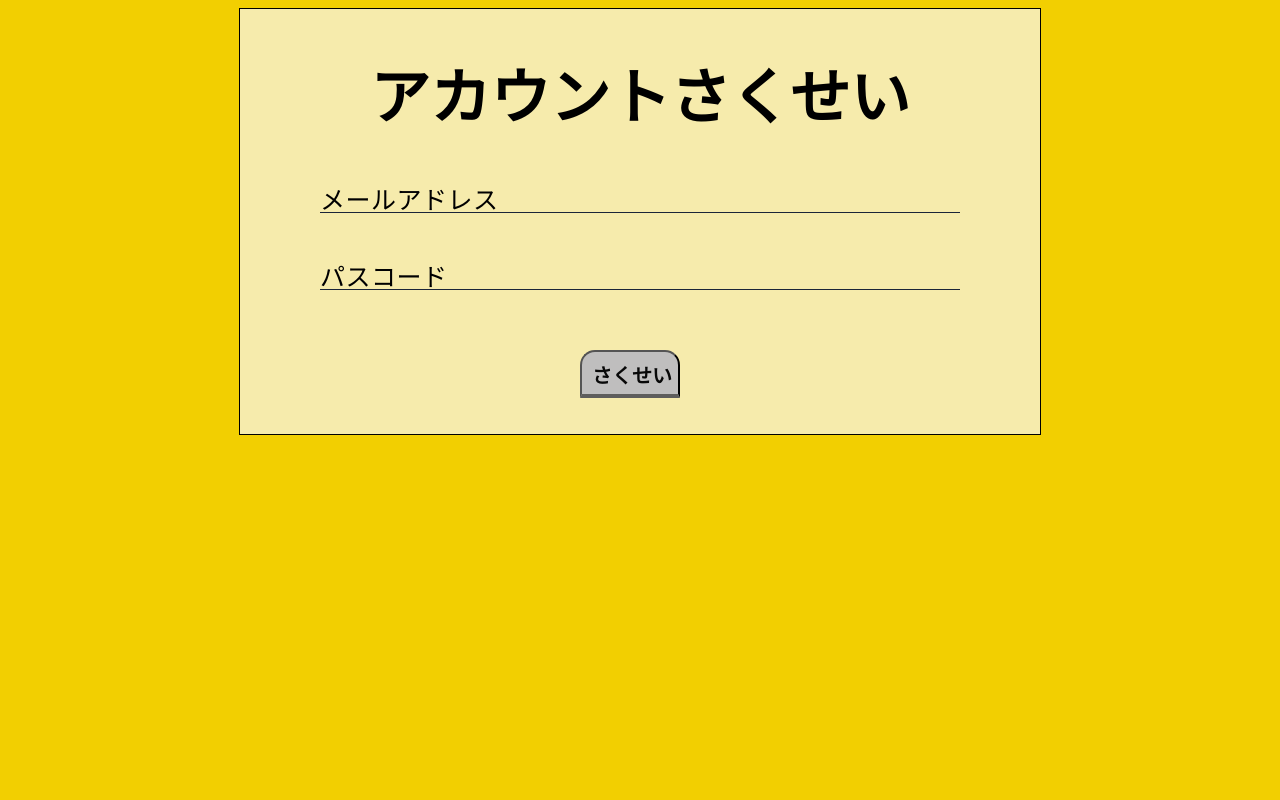
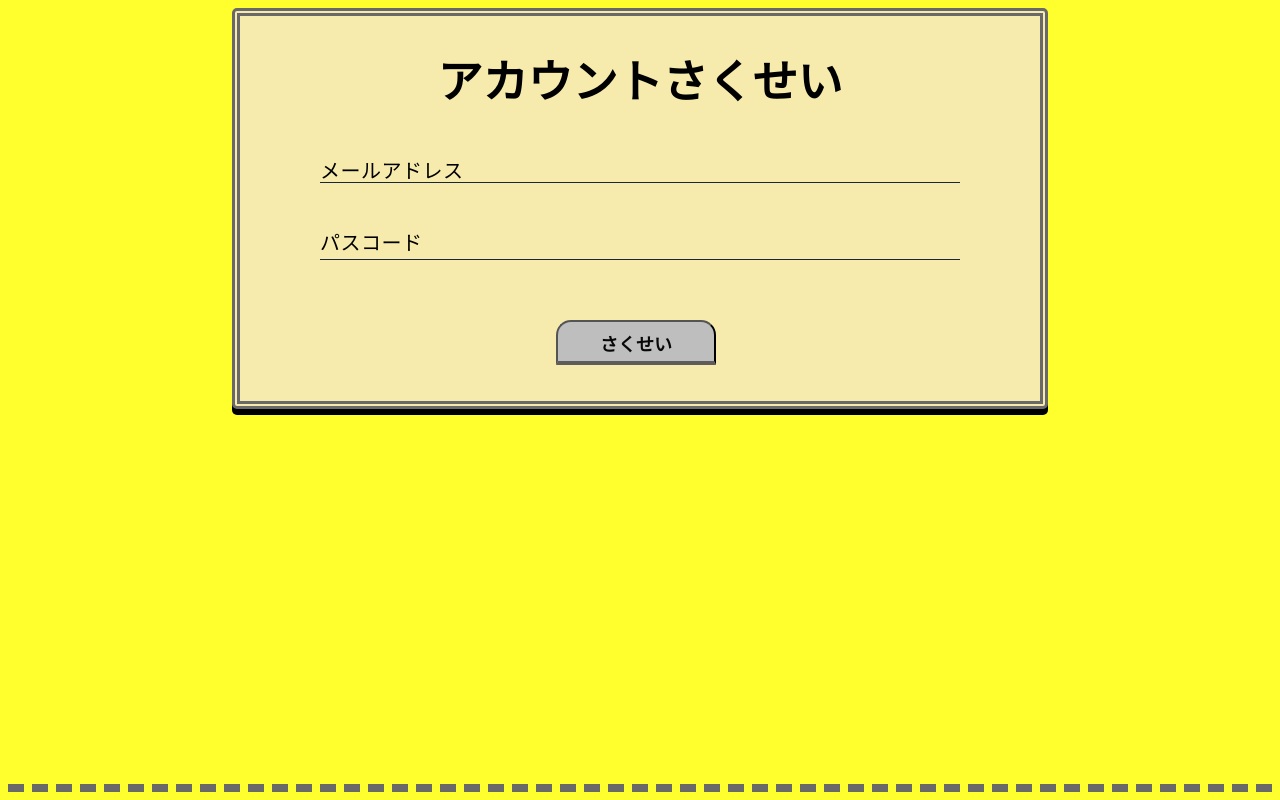
Before and after one commit to tsurumutsumi/T3N3, a PHP site: page /sign_up/sign_up_ok.php in a window 1280 px wide. Run offline with PHP 8.4, Linux system fonts and the light colour scheme; some libraries are stand-ins or nearby versions; some web fonts are replaced.

Commit message:
sign.css変更(ソースに記述あり)

```diff
--- a/css/sign.css
+++ b/css/sign.css
@@ -3,8 +3,9 @@
     src: url("/font/Nosutaru-dotMPlusH-10-Regular.ttf");}
 
 body{
-    background-color: #f2cf01;
+    background-color: #ffff2d;
     font-family: "ノスタルドット（M+）";
+	border-bottom: #696969 8px dashed;/*追加(5/17)*/
 }
 
 /* 新規登録ボタンの位置 */
@@ -18,14 +19,27 @@ body{
 	margin: auto;
 	width: 800px;
 	background-color: #f6ebac;
-	border: 1px solid black;
-	/* padding: 0 60px; */
+	border: 8px double #696969;/*変更(5/17)*/
+	/* 追加(5/17) */
+	border-radius: 5px;
+	box-shadow: 0px 6px;
 }
 
 /* 文字変更はここ */
 h1{
-    font-size: 60px;
+    font-size: 45px;/*変更(5/17)*/
 	text-align: center;
+}
+/* 追加(5/17) */
+.title{
+    font-size: 80px;
+	text-align: center;
+	text-shadow: 0px 5px #696969;
+	margin: 15px;
+	/* 文字の間隔 */
+	letter-spacing: 0.2em;
+	/* 文字の太さ */
+	font-weight: bold;
 }
 p{
     font-size: 25px;
@@ -46,11 +60,12 @@ p{
 }
 /* 入力する文字 */
 .iptxt input[type='text']{
-    font: 24px/28px sans-serif;
+    font: 20px sans-serif;/*変更(5/17)*/
 	box-sizing: border-box;
 	width: 100%;
 	letter-spacing: 1px;
-	padding-left: 4em;
+	/* 入力する文字の開始位置 */
+	padding-left: 8em;/*変更(5/17)*/
 }
 .iptxt input[type='text']:focus{
     outline: none;
@@ -59,7 +74,6 @@ p{
 .ml{
 	/* ラベルと線の幅 */
     padding: 4px 0;
-	/* margin-right: 50px; */
 	border: 0;
 	border-bottom: 1px solid #1b2538;
 	background-color: transparent;
@@ -83,18 +97,17 @@ p{
 /* ラベル */
 .ml ~ label{
     position: absolute;
-	/* z-index: -1; */
 	top: 4px;
 	left: 0;
-	/* width: 50%; */
 	transition: 0.3s;
 	letter-spacing: 0.5px;
 	color: black;
 	/* ラベルのフォントサイズ */
-	font-size: 25px;
+	font-size: 20px;/*変更(5/17)*/
 }
 .ml:focus ~ label,.iptxt.ml ~ label{
-    font-size: 18px;
+	/* ラベルが移動するときのフォントサイズ */
+    font-size: 15px;/*変更(5/17)*/
 	top: -16px;
 	transition: 0.3s;
 	color:#c4a705;
@@ -112,11 +125,12 @@ p{
 }
 /* 入力する文字 */
 .ippass input[type='password']{
-    font: 24px/28px sans-serif;
+    font: 20px sans-serif;/*変更(5/17)*/
 	box-sizing: border-box;
 	width: 100%;
 	letter-spacing: 1px;
-	padding-left: 4em;
+	/* 入力する文字の開始位置 */
+	padding-left: 8em;/*変更(5/17)*/
 }
 .ippass input[type='password']:focus{
     outline: none;
@@ -127,7 +141,6 @@ p{
     padding: 4px 0px 4px 96px;
 	width: 640px;
 	height: 36.8px;
-	/* margin-right: 50px; */
 	border: 0;
 	border-bottom: 1px solid #1b2538;
 	background-color: transparent;
@@ -151,18 +164,17 @@ p{
 /* ラベル */
 .pw ~ label{
     position: absolute;
-	/* z-index: -1; */
 	top: 4px;
 	left: 0;
-	/* width: 50%; */
 	transition: 0.3s;
 	letter-spacing: 0.5px;
 	color: black;
 	/* ラベルのフォントサイズ */
-	font-size: 25px;
+	font-size: 20px;/*変更(5/17)*/
 }
 .pw:focus ~ label,.ippass.pw ~ label{
-    font-size: 18px;
+	/* ラベルが移動するときのフォントサイズ */
+	font-size: 15px;/*変更(5/17)*/
 	top: -16px;
 	transition: 0.3s;
 	color:#c4a705;
@@ -172,7 +184,7 @@ p{
 
 /* 戻るボタン */
 .button{
-    font-size: 20px;
+    font-size: 18px;/*変更(5/17)*/
     font-family: "ノスタルドット（M+）";
 	position: relative;
 	display: inline-block;
@@ -187,11 +199,11 @@ p{
 }
 /* 送信ボタン */
 .button_1{
-    font-size: 20px;
+    font-size: 18px;/*変更(5/17)*/
     font-family: "ノスタルドット（M+）";
     margin: 20px;
-	left: 40%;
-	width: 100px;
+	left: 37%;/*変更(5/17)*/
+	width: 160px;/*変更(5/17)*/
 	position: relative;
 	display: inline-block;
 	font-weight: bold;
```
